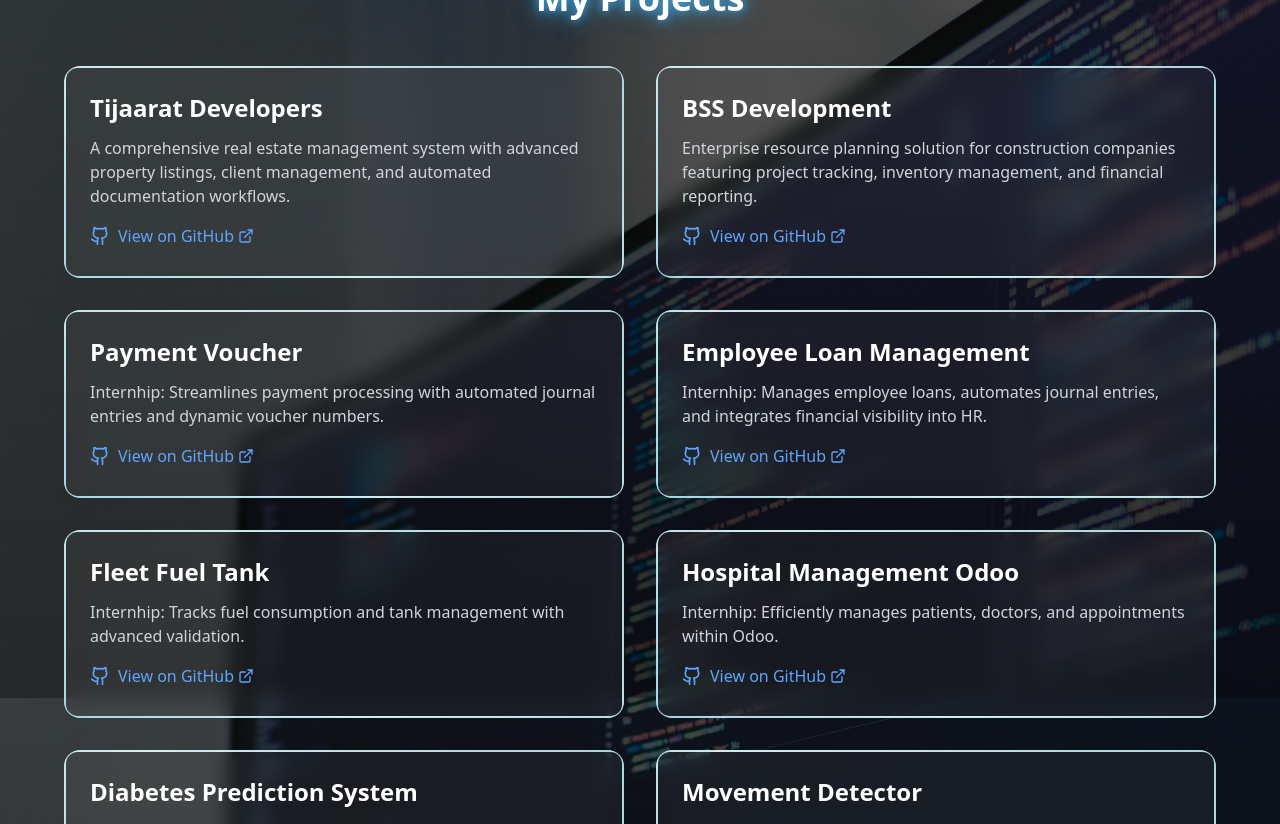
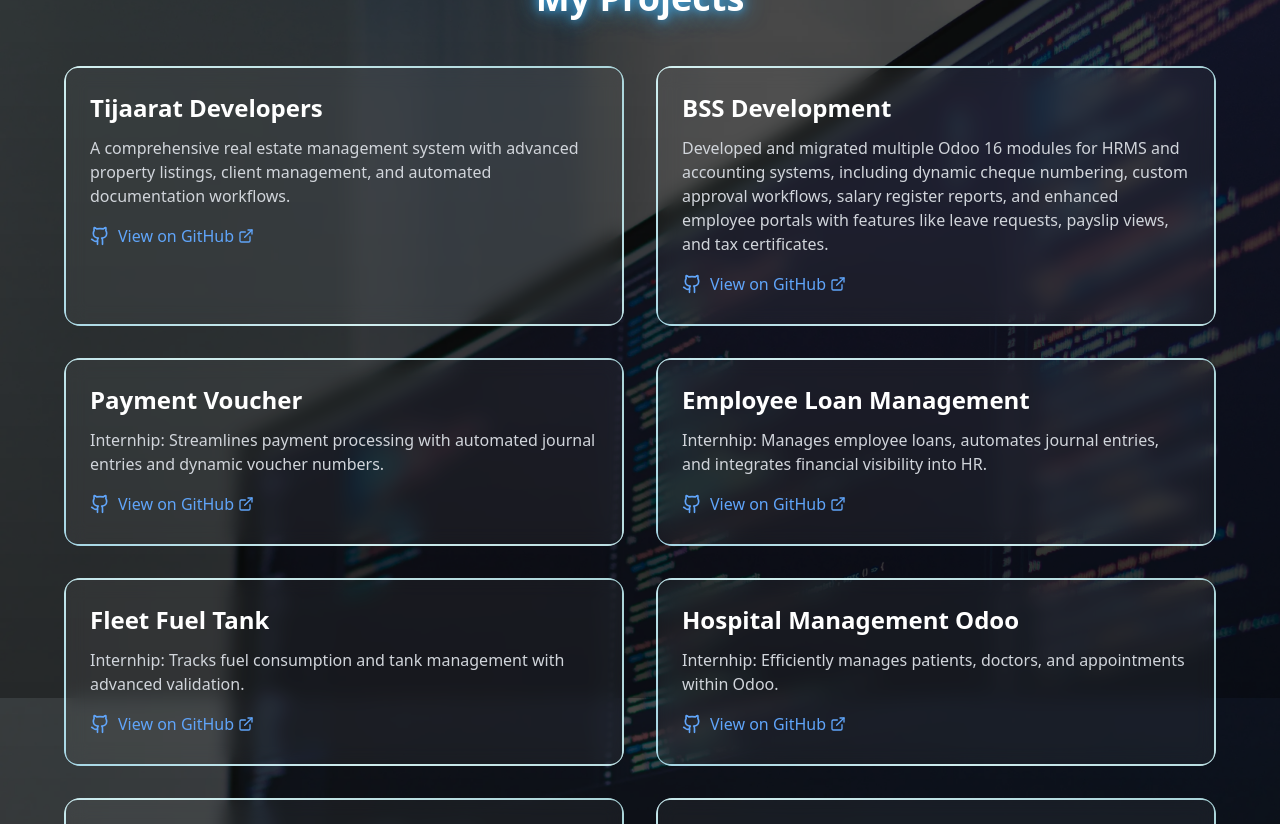
Before and after one commit to ahsan54/PortFolio, a React (Vite) app: page / in a window 1280 px wide. Shown: the part 2280-3104 px from the top of the page. Built offline with nearby package versions, Linux system fonts and the light colour scheme.

Commit message:
Update App.tsx

```diff
--- a/src/App.tsx
+++ b/src/App.tsx
@@ -28,11 +28,11 @@
   {
     name: 'Tijaarat Developers',
     description: 'A comprehensive real estate management system with advanced property listings, client management, and automated documentation workflows.',
-    github: '',
+    github: 'https://github.com/ahsan54/Tijaarat-Developers.git',
   },
   {
     name: 'BSS Development',
-    description: 'Enterprise resource planning solution for construction companies featuring project tracking, inventory management, and financial reporting.',
+    description: 'Developed and migrated multiple Odoo 16 modules for HRMS and accounting systems, including dynamic cheque numbering, custom approval workflows, salary register reports, and enhanced employee portals with features like leave requests, payslip views, and tax certificates.',
     github: 'https://github.com/ahsan54/BSS_Custom_Development.git',
   },
   {
```
